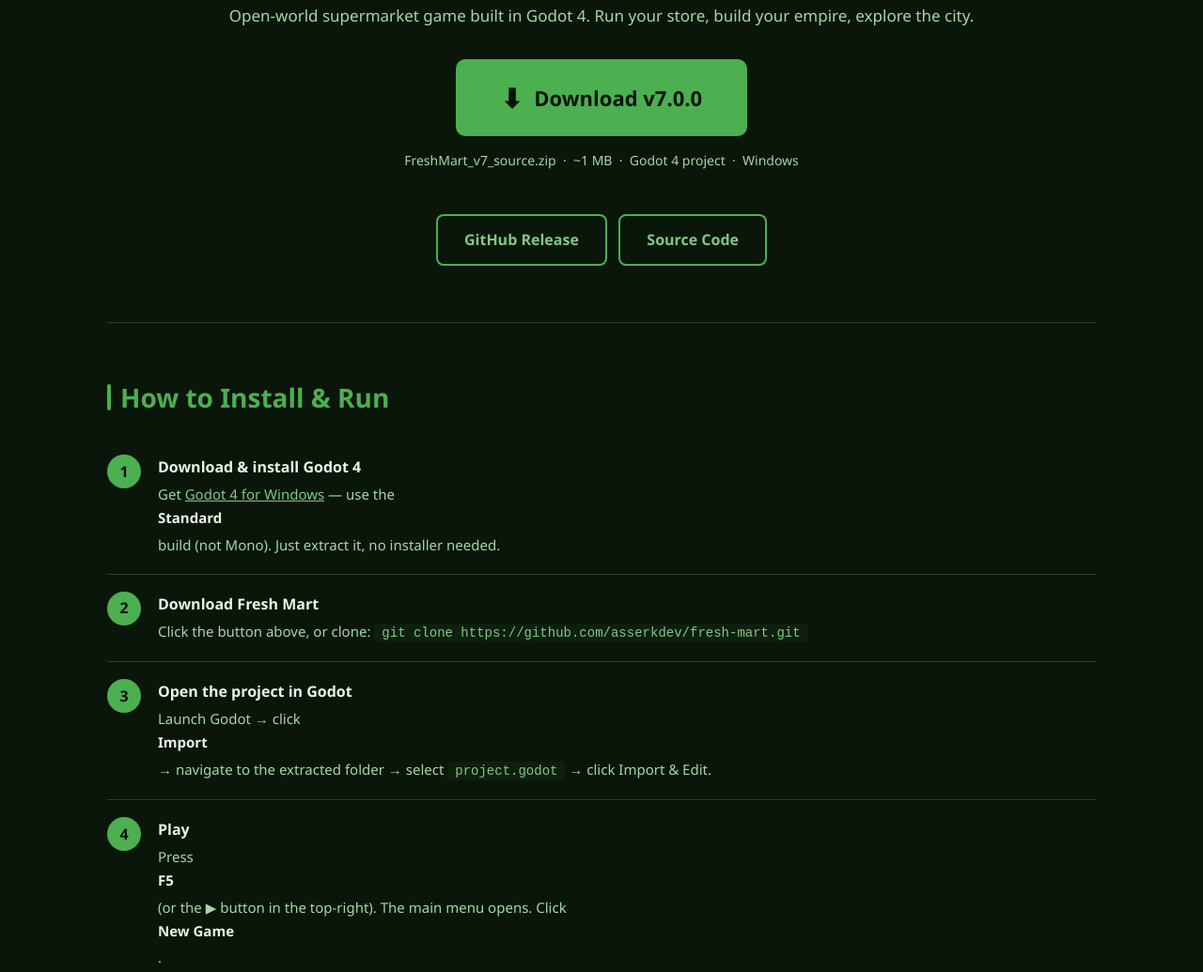
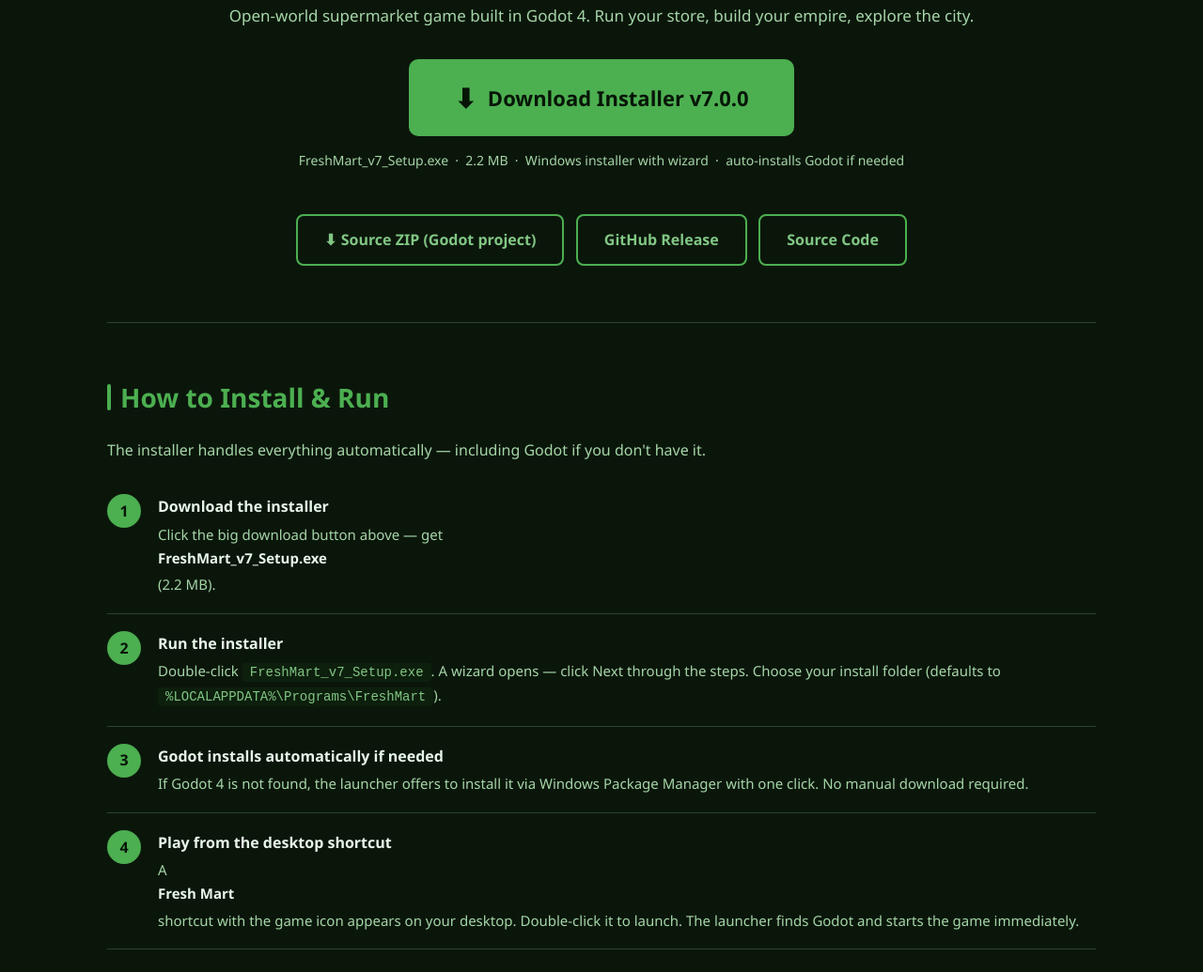
Before and after one commit to asserkdev/fresh-mart, a plain HTML site: page docs/index.html in a window 1280 px wide. Shown: the part 373-1408 px from the top of the page at 94% size. Drawn offline with Linux system fonts and the light colour scheme.

Commit message:
fix: update download page — installer as primary download, updated steps

```diff
--- a/docs/index.html
+++ b/docs/index.html
@@ -114,11 +114,15 @@
   <p style="color:var(--muted);font-size:17px;margin-bottom:32px">
     Open-world supermarket game built in Godot 4. Run your store, build your empire, explore the city.
   </p>
-  <a class="btn-dl" href="https://github.com/asserkdev/fresh-mart/releases/download/v7.0.0/FreshMart_v7_source.zip">
-    <span class="icon">⬇</span> Download v7.0.0
+  <a class="btn-dl" href="https://github.com/asserkdev/fresh-mart/releases/download/v7.0.0/FreshMart_v7_Setup.exe">
+    <span class="icon">⬇</span> Download Installer v7.0.0
   </a>
-  <div class="dl-meta">FreshMart_v7_source.zip &nbsp;·&nbsp; ~1 MB &nbsp;·&nbsp; Godot 4 project &nbsp;·&nbsp; Windows</div>
+  <div class="dl-meta">FreshMart_v7_Setup.exe &nbsp;·&nbsp; 2.2 MB &nbsp;·&nbsp; Windows installer with wizard &nbsp;·&nbsp; auto-installs Godot if needed</div>
   <br>
+  <a class="btn-gh" href="https://github.com/asserkdev/fresh-mart/releases/download/v7.0.0/FreshMart_v7_source.zip">
+    ⬇ Source ZIP (Godot project)
+  </a>
+  &nbsp;
   <a class="btn-gh" href="https://github.com/asserkdev/fresh-mart/releases/tag/v7.0.0">
     GitHub Release
   </a>
@@ -132,29 +136,30 @@
 
   <section>
     <h2><span class="bar"></span>How to Install &amp; Run</h2>
+    <p style="color:var(--muted);margin-bottom:16px">The installer handles everything automatically — including Godot if you don't have it.</p>
     <ol class="steps">
       <li>
         <div>
-          <strong>Download &amp; install Godot 4</strong>
-          <p>Get <a href="https://godotengine.org/download/windows/">Godot 4 for Windows</a> — use the <strong>Standard</strong> build (not Mono). Just extract it, no installer needed.</p>
+          <strong>Download the installer</strong>
+          <p>Click the big download button above — get <strong>FreshMart_v7_Setup.exe</strong> (2.2 MB).</p>
         </div>
       </li>
       <li>
         <div>
-          <strong>Download Fresh Mart</strong>
-          <p>Click the button above, or clone: <code>git clone https://github.com/asserkdev/fresh-mart.git</code></p>
+          <strong>Run the installer</strong>
+          <p>Double-click <code>FreshMart_v7_Setup.exe</code>. A wizard opens — click Next through the steps. Choose your install folder (defaults to <code>%LOCALAPPDATA%\Programs\FreshMart</code>).</p>
         </div>
       </li>
       <li>
         <div>
-          <strong>Open the project in Godot</strong>
-          <p>Launch Godot → click <strong>Import</strong> → navigate to the extracted folder → select <code>project.godot</code> → click Import &amp; Edit.</p>
+          <strong>Godot installs automatically if needed</strong>
+          <p>If Godot 4 is not found, the launcher offers to install it via Windows Package Manager with one click. No manual download required.</p>
         </div>
       </li>
       <li>
         <div>
-          <strong>Play</strong>
-          <p>Press <strong>F5</strong> (or the ▶ button in the top-right). The main menu opens. Click <strong>New Game</strong>.</p>
+          <strong>Play from the desktop shortcut</strong>
+          <p>A <strong>Fresh Mart</strong> shortcut with the game icon appears on your desktop. Double-click it to launch. The launcher finds Godot and starts the game immediately.</p>
         </div>
       </li>
     </ol>
@@ -255,10 +260,13 @@
   </section>
 
   <section style="text-align:center">
-    <a class="btn-dl" href="https://github.com/asserkdev/fresh-mart/releases/download/v7.0.0/FreshMart_v7_source.zip">
-      <span class="icon">⬇</span> Download Fresh Mart v7.0.0
+    <a class="btn-dl" href="https://github.com/asserkdev/fresh-mart/releases/download/v7.0.0/FreshMart_v7_Setup.exe">
+      <span class="icon">⬇</span> Download Installer — Fresh Mart v7.0.0
     </a>
-    <div class="dl-meta" style="margin-top:14px">Free &nbsp;·&nbsp; Open Source &nbsp;·&nbsp; Godot 4 &nbsp;·&nbsp; Windows</div>
+    <div class="dl-meta" style="margin-top:14px">2.2 MB &nbsp;·&nbsp; Windows installer &nbsp;·&nbsp; Free &nbsp;·&nbsp; Open Source &nbsp;·&nbsp; Godot 4</div>
+    <div style="margin-top:12px">
+      <a href="https://github.com/asserkdev/fresh-mart/releases/download/v7.0.0/FreshMart_v7_source.zip" style="color:var(--muted);font-size:14px">Or download source ZIP (open in Godot 4 editor)</a>
+    </div>
   </section>
 
 </div>
```
